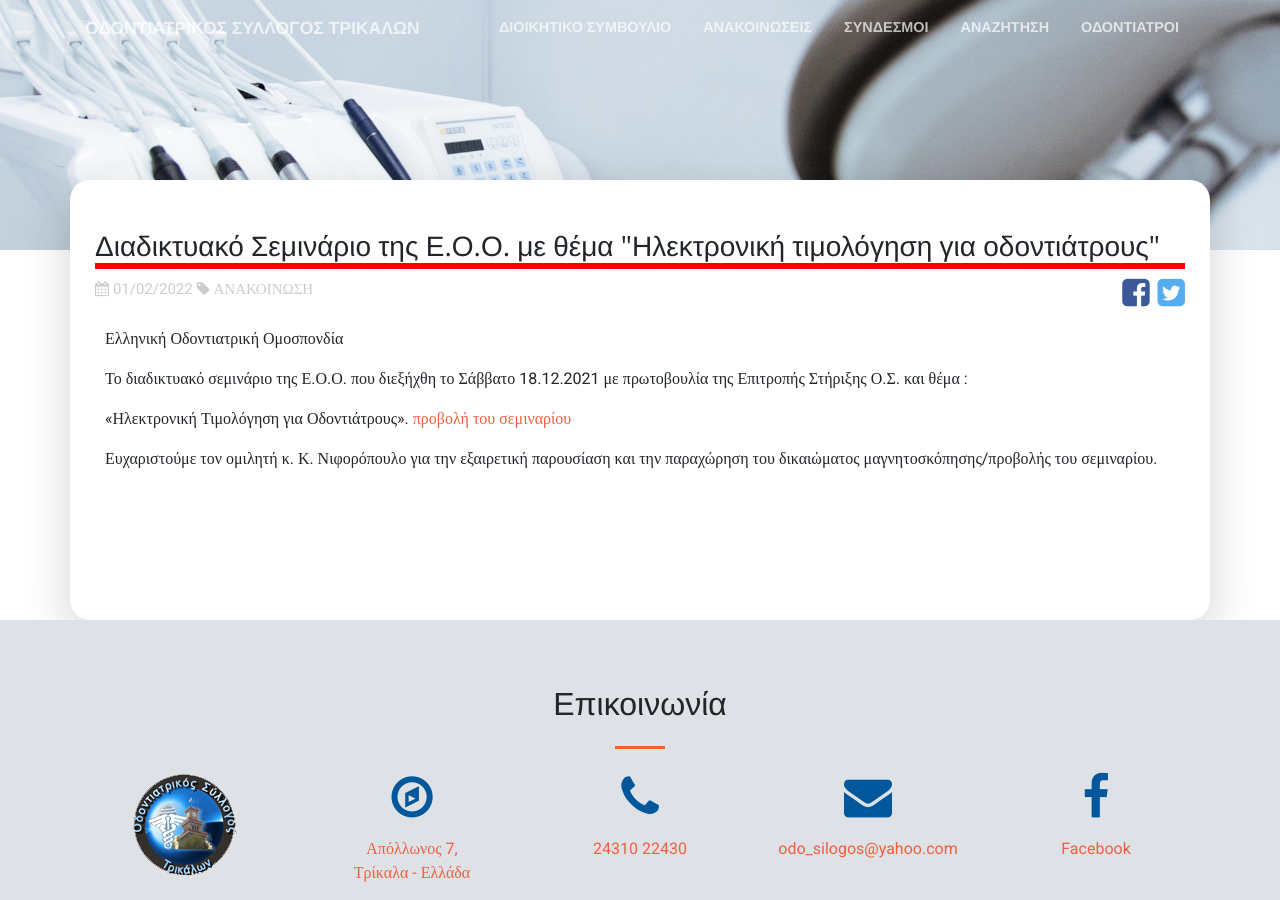
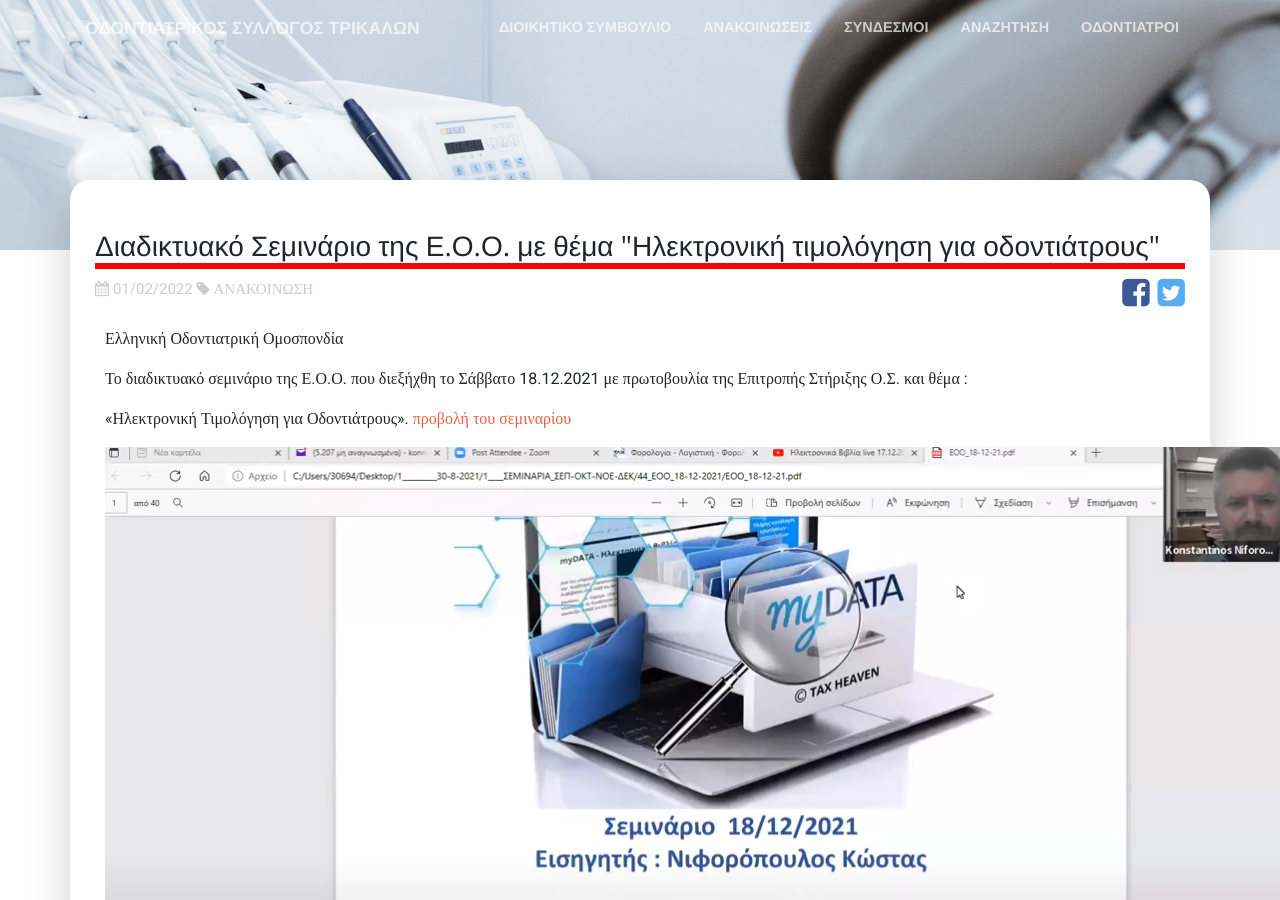
Before and after one commit to Tomak123456/tesy, a Jekyll site: the page built from _news/Διαδικτυακό-Σεμινάριο-της-ΕΟΟ-με-θέμα-Ηλεκτρονική-τιμολόγηση-για-οδοντιάτρους.md, in a window 1280 px wide and 900 px high. Built offline with Jekyll 4.4.1, drawn with Linux system fonts in a browser that asks for light colours.

Commit message:
Update from Forestry.io Thomas Zanias updated _news/Διαδικτυακό-Σεμινάριο-της-ΕΟΟ-με-θέμα-Ηλεκτρονική-τιμολόγηση-για-οδοντιάτρους.md

```diff
--- a/_news/Διαδικτυακό-Σεμινάριο-της-ΕΟΟ-με-θέμα-Ηλεκτρονική-τιμολόγηση-για-οδοντιάτρους.md
+++ b/_news/Διαδικτυακό-Σεμινάριο-της-ΕΟΟ-με-θέμα-Ηλεκτρονική-τιμολόγηση-για-οδοντιάτρους.md
@@ -5,7 +5,9 @@ text: |-
 
   Το διαδικτυακό σεμινάριο της Ε.Ο.Ο. που διεξήχθη το Σάββατο 18.12.2021 με πρωτοβουλία της Επιτροπής Στήριξης Ο.Σ. και θέμα :
 
-   «Ηλεκτρονική Τιμολόγηση για Οδοντιάτρους». [προβολή του σεμιναρίου](https://youtu.be/gjvMHeEBlu4)
+  «Ηλεκτρονική Τιμολόγηση για Οδοντιάτρους». [προβολή του σεμιναρίου](https://youtu.be/gjvMHeEBlu4)
+
+  ![](/uploads/2022/02/video.png)
 
   Ευχαριστούμε τον ομιλητή κ. Κ. Νιφορόπουλο για την εξαιρετική παρουσίαση και την παραχώρηση του δικαιώματος μαγνητοσκόπησης/προβολής του σεμιναρίου.
 date: 01/02/2022
```
